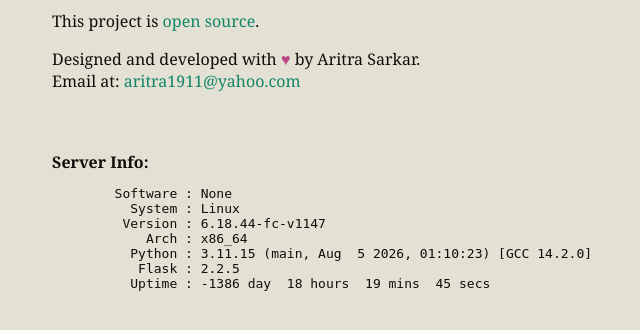
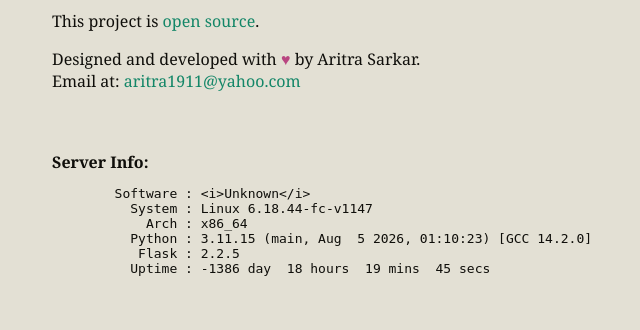
Before and after one commit to aritra1911/reader, a Flask app: page /about in a window 1280 px wide. Shown: the part 265-595 px from the top of the page, without its empty margins (288-928 px from the left). Run offline with Flask 2, Linux system fonts and the light colour scheme.

Commit message:
Put OS name and Release on the same line

```diff
--- a/flask/src/templates/about.html
+++ b/flask/src/templates/about.html
@@ -34,9 +34,8 @@
   <p>
     <h4>Server Info:</h4>
     <pre>
-        Software : {{ server }}
-          System : {{ os_uname.sysname }}
-         Version : {{ os_uname.release }}
+        Software : {{ server if server else '<i>Unknown</i>' }}
+          System : {{ os_uname.sysname }} {{ os_uname.release }}
             Arch : {{ os_uname.machine }}
           Python : {{ py_version }}
            Flask : {{ flask_version }}
```
